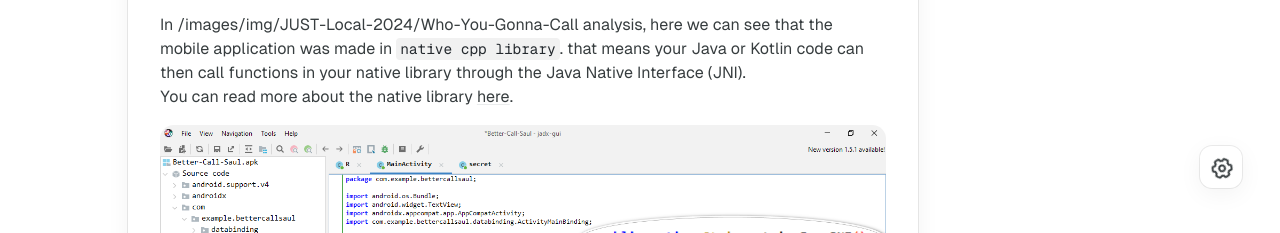
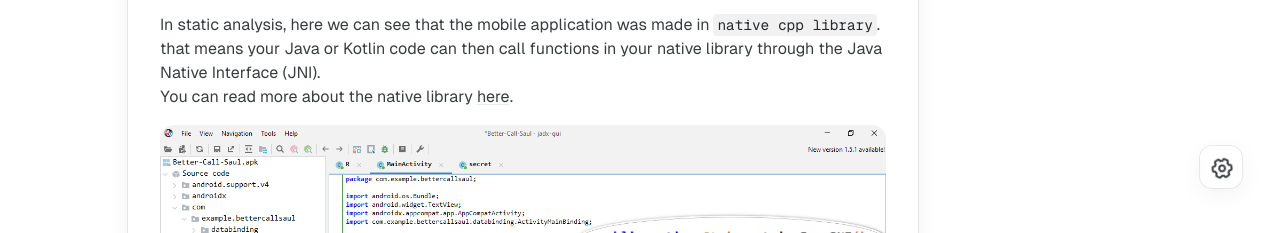
Before and after one commit to mrfa3i/mrfa3i.github.io, a plain HTML site: page 2024/12/26/Better-Call-Saul/index.html in a window 1280 px wide. Shown: the part 567-800 px from the top of the page. Drawn offline with Linux system fonts and the light colour scheme.

Commit message:
Update index.html

```diff
--- a/2024/12/26/Better-Call-Saul/index.html
+++ b/2024/12/26/Better-Call-Saul/index.html
@@ -350,7 +350,7 @@
 		<div class="article-content markdown-body px-2 sm:px-6 md:px-8 pb-8">
 			<h3 id="Description"><a href="#Description" class="headerlink" title="Description"></a>Description</h3><p>The app has a button labeled “Call” and a message saying, “Call me!” Pressing the button does nothing.</p>
 <p><font color="gray">Author: mrfa3i</font></p>
-<h2 id="Solution"><a href="#Solution" class="headerlink" title="Solution"></a>Solution</h2><p>In &#x2F;images&#x2F;img&#x2F;JUST-Local-2024&#x2F;Who-You-Gonna-Call analysis, here we can see that the mobile application was made in <code>native cpp library</code>. that means your Java or Kotlin code can then call functions in your native library through the Java Native Interface (JNI).<br>You can read more about the native library <a href="%22https://developer.android.com/studio/projects/add-native-code%22">here</a>.</p>
+<h2 id="Solution"><a href="#Solution" class="headerlink" title="Solution"></a>Solution</h2><p>In static analysis, here we can see that the mobile application was made in <code>native cpp library</code>. that means your Java or Kotlin code can then call functions in your native library through the Java Native Interface (JNI).<br>You can read more about the native library <a href="%22https://developer.android.com/studio/projects/add-native-code%22">here</a>.</p>
 <img
                      lazyload
                      src="/images/loading.svg"
```
